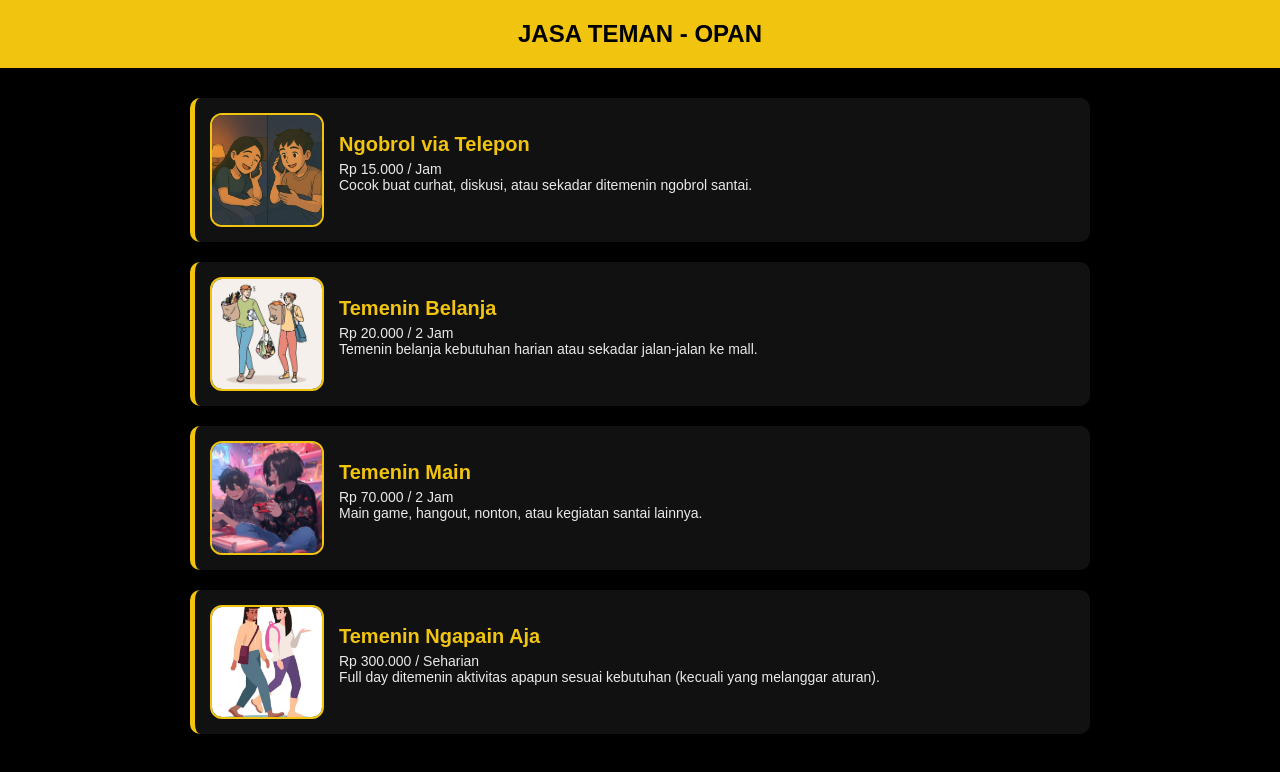
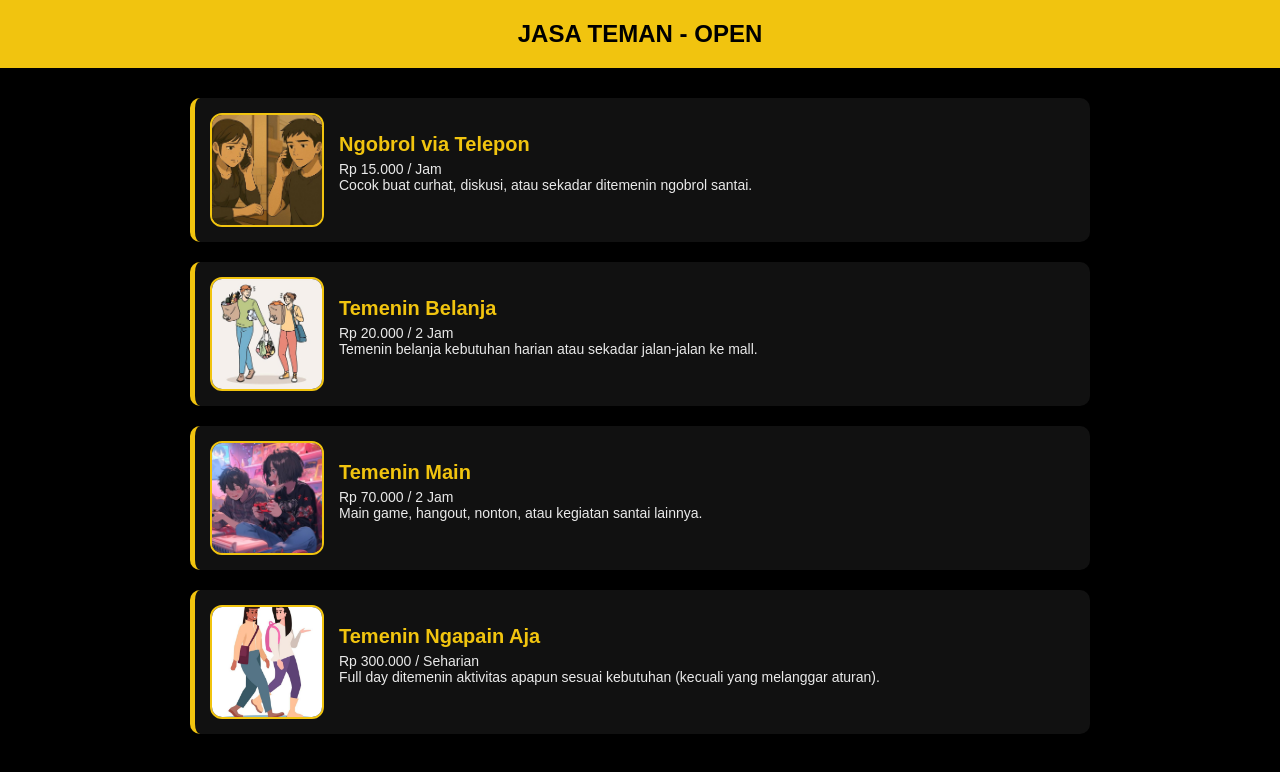
Before and after one commit to kaikazumani-ops/MAGStore, a plain HTML site: page index.html in a window 1280 px wide. Drawn offline with Linux system fonts and the light colour scheme.

Commit message:
Add files via upload

```diff
--- a/index.html
+++ b/index.html
@@ -78,13 +78,13 @@
 
 <body>
 
-    <div class="header">JASA TEMAN - OPAN</div>
+    <div class="header">JASA TEMAN - OPEN</div>
 
     <div class="container">
 
         <!-- Ngobrol via telepon -->
         <div class="card">
-            <img src="a5d010f6-bbb8-467c-bc94-805bf15e9dad.jpeg">
+            <img src="dfbaa7cd-be44-424d-92b1-df17767fe930.jpeg">
             <div class="text-box">
                 <h3>Ngobrol via Telepon</h3>
                 <p>Rp 15.000 / Jam<br>
```
Also changed, not shown: dfbaa7cd-be44-424d-92b1-df17767fe930.jpeg (added).
